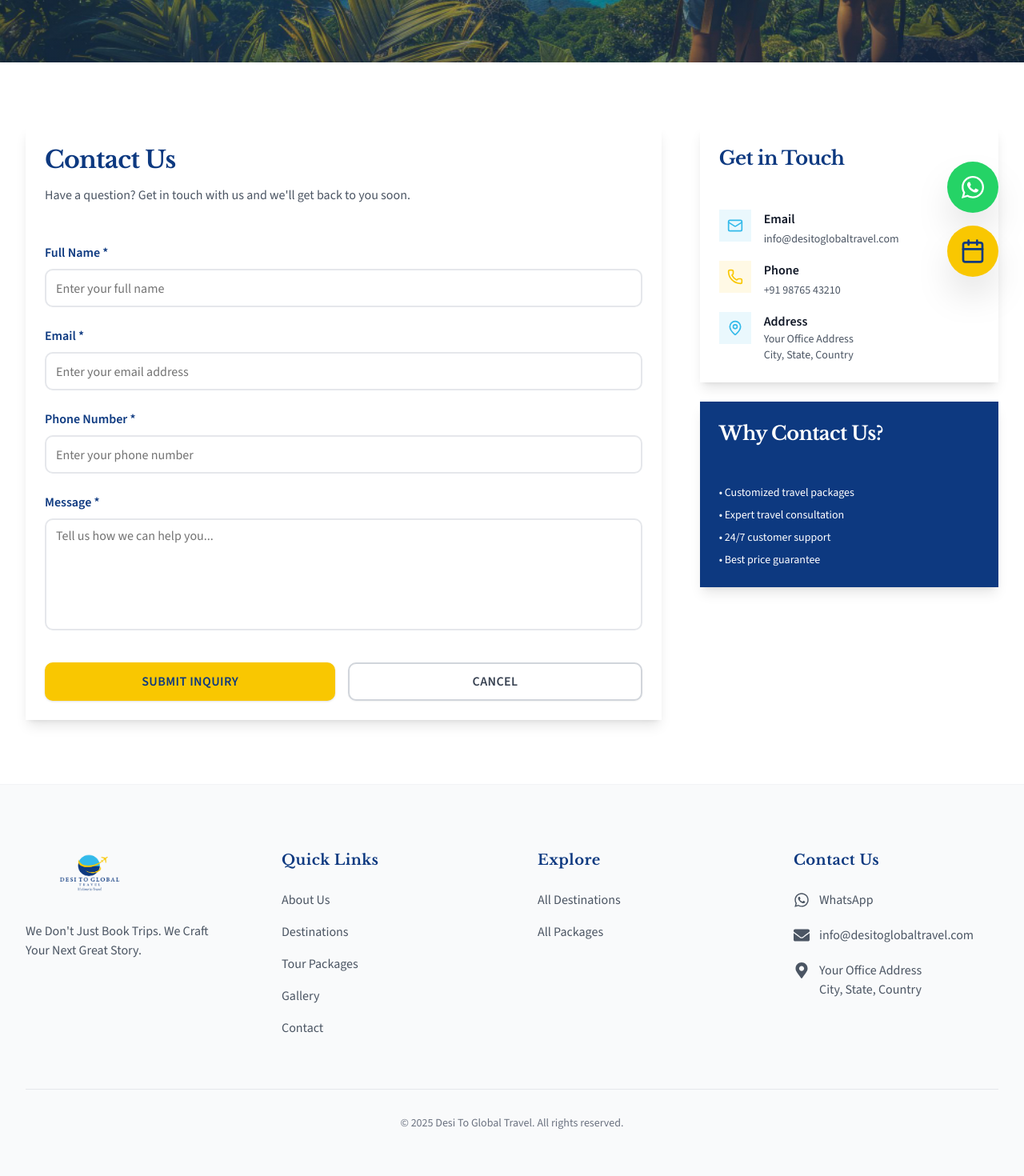
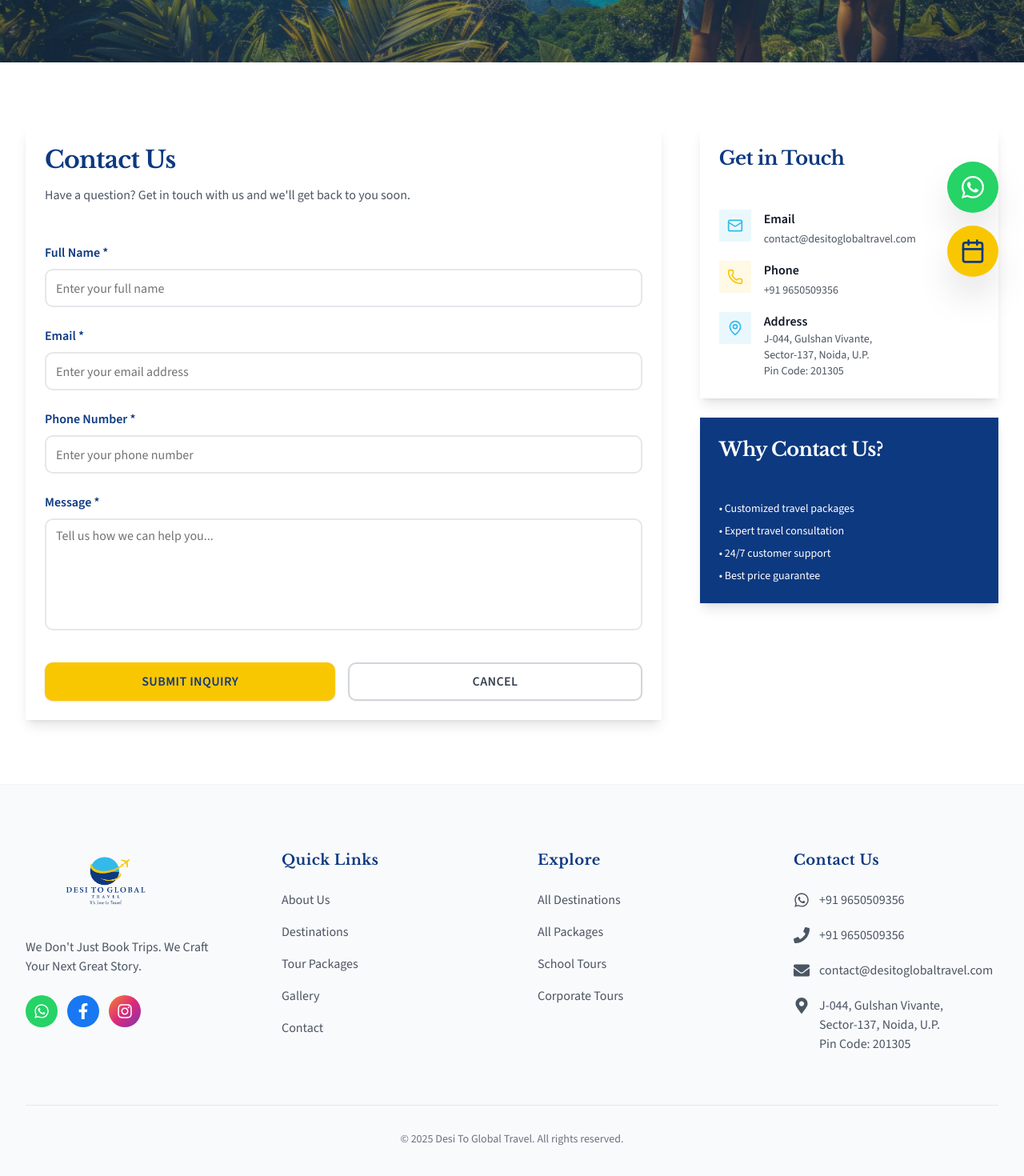
Before and after one commit to code-x-prime/desi-to-global-travel, a Next.js app: page /contact in a window 1280 px wide. Shown: the part 422-1892 px from the top of the page at 80% size. Built offline with nearby package versions, Linux system fonts and the light colour scheme.

Commit message:
feat: Implement initial public pages, core layout components, and a testimonials carousel.

```diff
--- a/src/app/(public)/contact/page.js
+++ b/src/app/(public)/contact/page.js
@@ -42,10 +42,10 @@ export default function ContactPage() {
                                         <div className="min-w-0 flex-1">
                                             <p className="font-semibold text-sm sm:text-base text-gray-900 font-sans">Email</p>
                                             <a
-                                                href="mailto:info@desitoglobaltravel.com"
+                                                href="mailto:contact@desitoglobaltravel.com"
                                                 className="text-xs sm:text-sm text-gray-600 hover:text-[#0d3980] transition-colors font-sans break-all"
                                             >
-                                                info@desitoglobaltravel.com
+                                                contact@desitoglobaltravel.com
                                             </a>
                                         </div>
                                     </div>
@@ -57,10 +57,10 @@ export default function ContactPage() {
                                         <div className="min-w-0 flex-1">
                                             <p className="font-semibold text-sm sm:text-base text-gray-900 font-sans">Phone</p>
                                             <a
-                                                href="tel:+919876543210"
+                                                href="tel:+919650509356"
                                                 className="text-xs sm:text-sm text-gray-600 hover:text-[#0d3980] transition-colors font-sans"
                                             >
-                                                +91 98765 43210
+                                                +91 9650509356
                                             </a>
                                         </div>
                                     </div>
@@ -72,9 +72,11 @@ export default function ContactPage() {
                                         <div className="min-w-0 flex-1">
                                             <p className="font-semibold text-sm sm:text-base text-gray-900 font-sans">Address</p>
                                             <p className="text-xs sm:text-sm text-gray-600 font-sans">
-                                                Your Office Address
+                                                J-044, Gulshan Vivante,
                                                 <br />
-                                                City, State, Country
+                                                Sector-137, Noida, U.P.
+                                                <br />
+                                                Pin Code: 201305
                                             </p>
                                         </div>
                                     </div>
--- a/src/app/(public)/page.js
+++ b/src/app/(public)/page.js
@@ -117,7 +117,7 @@ export default function HomePage() {
         fetchDestinations()
     }, [])
 
-    const whatsappNumber = process.env.NEXT_PUBLIC_WHATSAPP_NUMBER || '1234567890'
+    const whatsappNumber = '919650509356'
     const whatsappMessage = encodeURIComponent('Hello! I would like to know more about your travel packages.')
     const whatsappUrl = `https://wa.me/${whatsappNumber}?text=${whatsappMessage}`
 
@@ -459,22 +459,22 @@ export default function HomePage() {
                             className="grid grid-cols-1 sm:grid-cols-2 gap-3 sm:gap-4 max-w-2xl mx-auto"
                         >
                             <a
-                                href="tel:+919876543210"
+                                href="tel:+919650509356"
                                 className="group flex items-center justify-center gap-2 sm:gap-3 bg-white/10 backdrop-blur-sm border border-white/20 rounded-xl sm:rounded-2xl px-4 sm:px-6 py-3 sm:py-4 hover:bg-white/20 transition-all duration-300"
                             >
                                 <div className="w-8 h-8 sm:w-10 sm:h-10 rounded-md bg-white/10 flex items-center justify-center group-hover:bg-white/20 transition-colors flex-shrink-0">
                                     <FaPhone className="h-3 w-3 sm:h-4 sm:w-4 text-[#33baea]" />
                                 </div>
-                                <span className="text-white font-medium text-xs sm:text-sm md:text-base">+91 98765 43210</span>
+                                <span className="text-white font-medium text-xs sm:text-sm md:text-base">+91 9650509356</span>
                             </a>
                             <a
-                                href="mailto:info@desitoglobal.com"
+                                href="mailto:contact@desitoglobaltravel.com"
                                 className="group flex items-center justify-center gap-2 sm:gap-3 bg-white/10 backdrop-blur-sm border border-white/20 rounded-xl sm:rounded-2xl px-4 sm:px-6 py-3 sm:py-4 hover:bg-white/20 transition-all duration-300"
                             >
                                 <div className="w-8 h-8 sm:w-10 sm:h-10 rounded-md bg-white/10 flex items-center justify-center group-hover:bg-white/20 transition-colors flex-shrink-0">
                                     <FaEnvelope className="h-3 w-3 sm:h-4 sm:w-4 text-[#f9c701]" />
                                 </div>
-                                <span className="text-white font-medium text-xs sm:text-sm md:text-base break-all">info@desitoglobal.com</span>
+                                <span className="text-white font-medium text-xs sm:text-sm md:text-base break-all">contact@desitoglobaltravel.com</span>
                             </a>
                         </motion.div>
                     </div>
--- a/src/components/layout/footer.jsx
+++ b/src/components/layout/footer.jsx
@@ -1,9 +1,9 @@
 import Link from 'next/link'
 import Image from 'next/image'
-import { FaWhatsapp, FaEnvelope, FaMapMarkerAlt } from 'react-icons/fa'
+import { FaWhatsapp, FaEnvelope, FaMapMarkerAlt, FaFacebookF, FaInstagram, FaPhone } from 'react-icons/fa'
 
 export function Footer() {
-    const whatsappNumber = process.env.NEXT_PUBLIC_WHATSAPP_NUMBER || '1234567890'
+    const whatsappNumber = '919650509356'
     const whatsappUrl = `https://wa.me/${whatsappNumber}`
 
     return (
@@ -16,14 +16,44 @@ export function Footer() {
                             <Image
                                 src="/logo.png"
                                 alt="Desi To Global Travel"
-                                width={140}
-                                height={53}
-                                className="object-contain sm:w-[160px] sm:h-[60px]"
+                                width={180}
+                                height={70}
+                                className="object-contain sm:w-[200px] sm:h-[80px]"
                             />
                         </Link>
                         <p className="text-sm sm:text-base text-gray-600 leading-relaxed mb-4 sm:mb-6">
                             We Don&apos;t Just Book Trips. We Craft Your Next Great Story.
                         </p>
+                        {/* Social Media Icons */}
+                        <div className="flex items-center gap-3">
+                            <a
+                                href={whatsappUrl}
+                                target="_blank"
+                                rel="noopener noreferrer"
+                                className="w-10 h-10 bg-[#25D366] text-white rounded-full flex items-center justify-center hover:bg-[#20BA5A] transition-colors duration-200"
+                                aria-label="WhatsApp"
+                            >
+                                <FaWhatsapp className="h-5 w-5" />
+                            </a>
+                            <a
+                                href="https://facebook.com/desitoglobaltravel"
+                                target="_blank"
+                                rel="noopener noreferrer"
+                                className="w-10 h-10 bg-[#1877F2] text-white rounded-full flex items-center justify-center hover:bg-[#166FE5] transition-colors duration-200"
+                                aria-label="Facebook"
+                            >
+                                <FaFacebookF className="h-5 w-5" />
+                            </a>
+                            <a
+                                href="https://instagram.com/desitoglobaltravel"
+                                target="_blank"
+                                rel="noopener noreferrer"
+                                className="w-10 h-10 bg-gradient-to-br from-[#F58529] via-[#DD2A7B] to-[#8134AF] text-white rounded-full flex items-center justify-center hover:opacity-90 transition-opacity duration-200"
+                                aria-label="Instagram"
+                            >
+                                <FaInstagram className="h-5 w-5" />
+                            </a>
+                        </div>
                     </div>
 
                     {/* Quick Links */}
@@ -72,6 +102,16 @@ export function Footer() {
                                     All Packages
                                 </Link>
                             </li>
+                            <li>
+                                <Link href="/packages?category=school-tours" className="text-sm sm:text-base text-gray-600 hover:text-[#0d3980] transition-colors duration-200">
+                                    School Tours
+                                </Link>
+                            </li>
+                            <li>
+                                <Link href="/packages?category=corporate-tours" className="text-sm sm:text-base text-gray-600 hover:text-[#0d3980] transition-colors duration-200">
+                                    Corporate Tours
+                                </Link>
+                            </li>
                         </ul>
                     </div>
 
@@ -87,21 +127,30 @@ export function Footer() {
                                     className="flex items-center gap-2 sm:gap-3 text-sm sm:text-base text-gray-600 hover:text-[#25D366] transition-colors duration-200 group"
                                 >
                                     <FaWhatsapp className="h-4 w-4 sm:h-5 sm:w-5 group-hover:scale-110 transition-transform flex-shrink-0" />
-                                    <span className="break-all">WhatsApp</span>
+                                    <span className="break-all">+91 9650509356</span>
                                 </a>
                             </li>
                             <li>
                                 <a
-                                    href="mailto:info@desitoglobaltravel.com"
+                                    href="tel:+919650509356"
+                                    className="flex items-center gap-2 sm:gap-3 text-sm sm:text-base text-gray-600 hover:text-[#0d3980] transition-colors duration-200 group"
+                                >
+                                    <FaPhone className="h-4 w-4 sm:h-5 sm:w-5 group-hover:scale-110 transition-transform flex-shrink-0" />
+                                    <span className="break-all">+91 9650509356</span>
+                                </a>
+                            </li>
+                            <li>
+                                <a
+                                    href="mailto:contact@desitoglobaltravel.com"
                                     className="flex items-center gap-2 sm:gap-3 text-sm sm:text-base text-gray-600 hover:text-[#0d3980] transition-colors duration-200 group"
                                 >
                                     <FaEnvelope className="h-4 w-4 sm:h-5 sm:w-5 group-hover:scale-110 transition-transform flex-shrink-0" />
-                                    <span className="break-all">info@desitoglobaltravel.com</span>
+                                    <span className="break-all">contact@desitoglobaltravel.com</span>
                                 </a>
                             </li>
                             <li className="flex items-start gap-2 sm:gap-3 text-sm sm:text-base text-gray-600">
                                 <FaMapMarkerAlt className="h-4 w-4 sm:h-5 sm:w-5 mt-0.5 flex-shrink-0" />
-                                <span>Your Office Address<br />City, State, Country</span>
+                                <span>J-044, Gulshan Vivante,<br />Sector-137, Noida, U.P.<br />Pin Code: 201305</span>
                             </li>
                         </ul>
                     </div>
--- a/src/components/layout/whatsapp-button.jsx
+++ b/src/components/layout/whatsapp-button.jsx
@@ -7,7 +7,7 @@ import { BookingDialog } from '@/components/booking/booking-dialog'
 
 export function WhatsAppButton() {
     const [bookingOpen, setBookingOpen] = useState(false)
-    const whatsappNumber = process.env.NEXT_PUBLIC_WHATSAPP_NUMBER || '1234567890'
+    const whatsappNumber = '919650509356'
     const message = encodeURIComponent('Hello! I would like to know more about your travel packages.')
     const whatsappUrl = `https://wa.me/${whatsappNumber}?text=${message}`
 
```
Also changed, not shown: src/components/layout/navbar.jsx (+4 -4 lines), src/components/testimonials/testimonials-carousel.jsx (+1 -9 lines).
